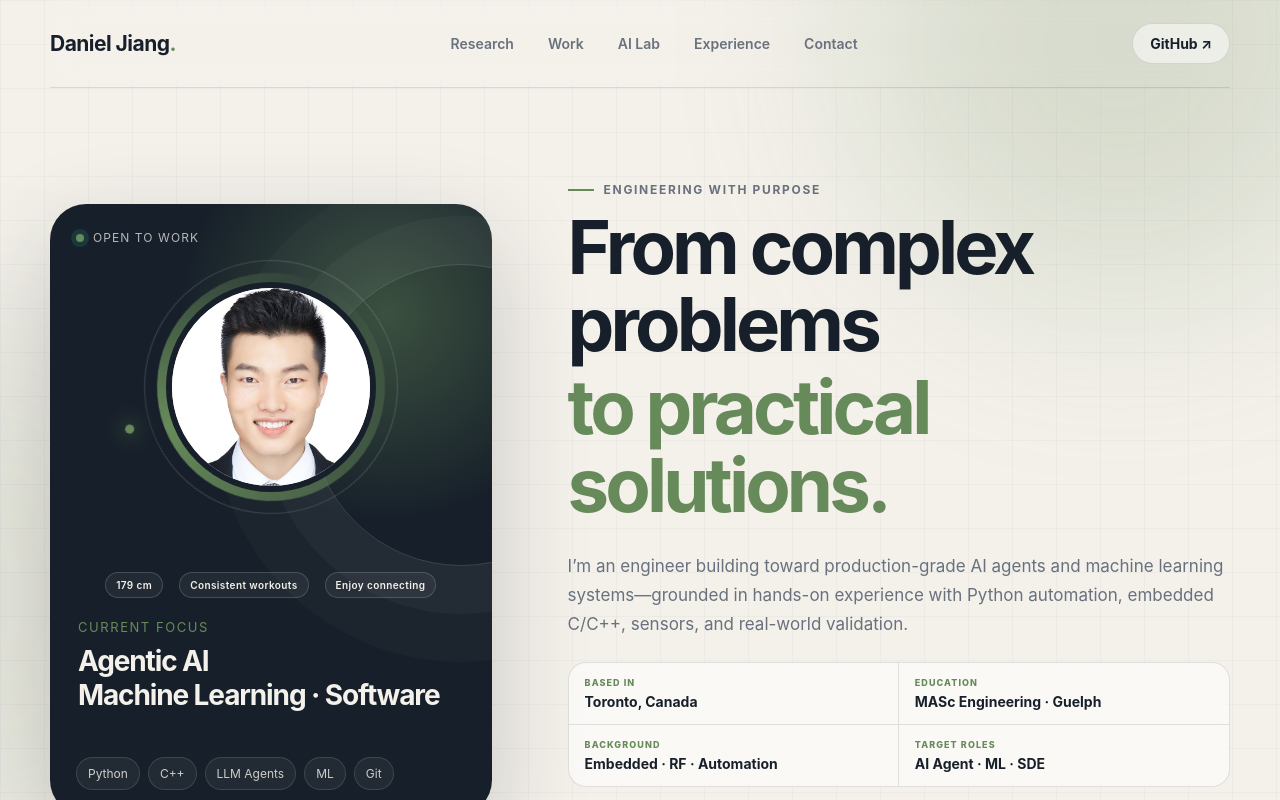
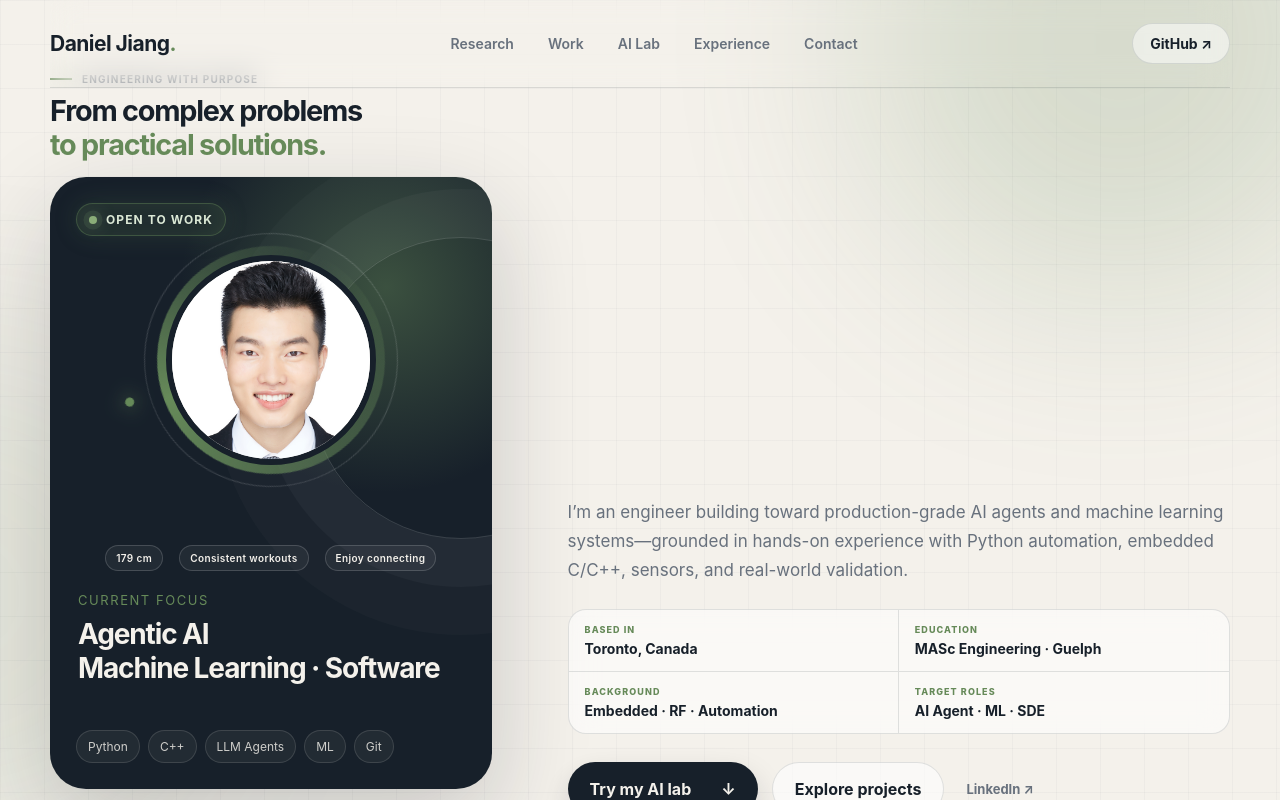
Before and after one commit to jiangjian9803-eng/jiangjian9803-eng.github.io, a Next.js app: page / in a window 1280 px wide. Shown: the top 800 px of the page. Built offline with nearby package versions, Linux system fonts and the light colour scheme.

Commit message:
Move homepage heading above profile card

```diff
--- a/index.html
+++ b/index.html
@@ -29,6 +29,11 @@
 
     <main id="top">
       <section class="hero section-shell">
+        <div class="hero-profile-column">
+          <div class="hero-profile-heading reveal">
+            <p class="eyebrow"><span></span> Engineering with purpose</p>
+            <h1><span>From complex problems</span><em>to practical solutions.</em></h1>
+          </div>
           <aside class="hero-card reveal" aria-label="Profile summary">
             <div class="status-line"><span class="status-dot"></span> Open to work</div>
             <div class="portrait-wrap">
@@ -48,10 +53,10 @@
               <span>Python</span><span>C++</span><span>LLM Agents</span><span>ML</span><span>Git</span>
             </div>
           </aside>
+        </div>
 
         <div class="hero-copy reveal">
-          <p class="eyebrow"><span></span> Engineering with purpose</p>
-          <h1><span>From complex problems</span><em>to practical solutions.</em></h1>
+          <div class="hero-heading-placeholder" aria-hidden="true"></div>
           <p class="hero-intro">
             I’m an engineer building toward production-grade AI agents and machine learning systems—grounded in hands-on
             experience with Python automation, embedded C/C++, sensors, and real-world validation.
--- a/styles.css
+++ b/styles.css
@@ -39,6 +39,13 @@ nav a:hover { color: var(--ink); }
 
 .hero { position: relative; min-height: 760px; display: grid; grid-template-columns: .8fr 1.2fr; align-items: center; gap: 76px; padding-block: 82px 104px; }
 .hero-copy { position: relative; z-index: 2; }
+.hero-profile-column { position: relative; }
+.hero-profile-heading { position: absolute; left: 0; bottom: calc(100% + 48px); width: 100%; z-index: 3; }
+.hero-profile-heading .eyebrow { font-size: 10px; letter-spacing: .12em; }
+.hero-profile-heading .eyebrow span { width: 22px; }
+.hero-profile-heading h1 { margin-top: 10px; max-width: 430px; font-size: clamp(25px, 2.25vw, 34px); line-height: 1.08; letter-spacing: -.042em; }
+.hero-profile-heading h1 em { margin-top: .12em; }
+.hero-heading-placeholder { height: 300px; }
 .eyebrow { display: flex; align-items: center; gap: 10px; text-transform: uppercase; font-size: 12px; font-weight: 700; letter-spacing: .14em; color: var(--muted); }
 .eyebrow span { width: 26px; height: 2px; background: var(--orange); }
 h1, h2, h3 { font-family: "Manrope", sans-serif; margin: 0; }
@@ -71,8 +78,9 @@ h1 em { position: relative; margin-top: .08em; color: var(--blue); font-style: n
 .hero-card.reveal.visible { transform: none; }
 .hero-card.reveal.visible:hover { transform: translateY(-5px); box-shadow: 0 42px 120px rgba(7,17,31,.28); }
 .hero-card::after { content: ""; position: absolute; width: 300px; height: 300px; right: -120px; top: 60px; border: 1px solid rgba(255,255,255,.15); border-radius: 50%; box-shadow: 0 0 0 48px rgba(255,255,255,.03), 0 0 0 96px rgba(255,255,255,.02); }
-.status-line { position: relative; z-index: 1; display: flex; gap: 9px; align-items: center; font-size: 12px; text-transform: uppercase; letter-spacing: .09em; color: rgba(244,241,235,.72); }
-.status-dot { width: 8px; height: 8px; border-radius: 50%; background: var(--cyan); box-shadow: 0 0 0 5px rgba(43,217,196,.12); }
+.status-line { position: relative; z-index: 1; display: inline-flex; gap: 9px; align-items: center; padding: 8px 12px; border: 1px solid rgba(102,138,89,.42); border-radius: 999px; font-size: 12px; font-weight: 700; text-transform: uppercase; letter-spacing: .09em; color: #dbe8d5; background: rgba(102,138,89,.14); box-shadow: 0 0 24px rgba(102,138,89,.18), inset 0 0 16px rgba(102,138,89,.08); }
+.status-dot { width: 8px; height: 8px; border-radius: 50%; background: #8aad78; box-shadow: 0 0 0 5px rgba(138,173,120,.14), 0 0 16px rgba(138,173,120,.9); animation: status-light 2.2s ease-in-out infinite; }
+@keyframes status-light { 50% { box-shadow: 0 0 0 8px rgba(138,173,120,0), 0 0 24px rgba(138,173,120,1); } }
 .portrait-wrap { position: absolute; top: 78px; left: 50%; width: 210px; height: 210px; transform: translateX(-50%); z-index: 1; }
 .portrait-wrap::before { content: ""; position: absolute; inset: -9px; border-radius: 50%; background: conic-gradient(var(--cyan), transparent 38%, var(--cyan)); animation: portrait-spin 10s linear infinite; }
 .portrait-wrap img { position: relative; width: 100%; height: 100%; object-fit: cover; object-position: 50% 15%; border: 6px solid var(--ink); border-radius: 50%; background: var(--paper); z-index: 1; }
@@ -252,6 +260,8 @@ footer { display: flex; justify-content: space-between; padding-block: 25px 40px
   .hero-card { min-height: 602px; }
   .hero-card { top: 0; transform: none; }
   .hero-card.reveal.visible { transform: none; }
+  .hero-profile-heading { position: static; margin-bottom: 32px; }
+  .hero-heading-placeholder { display: none; }
   .proof-strip { grid-template-columns: 1fr 1fr; }
   .proof-strip div:nth-child(2) { border-right: 0; }
   .proof-strip div:nth-child(-n+2) { border-bottom: 1px solid var(--line); }
```
Lines whose indentation alone changed are shown as unchanged.
